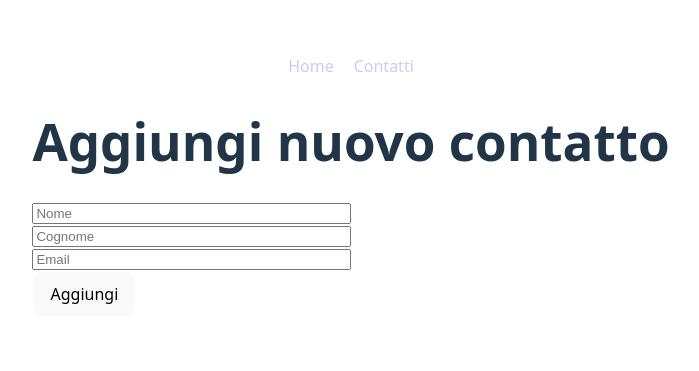
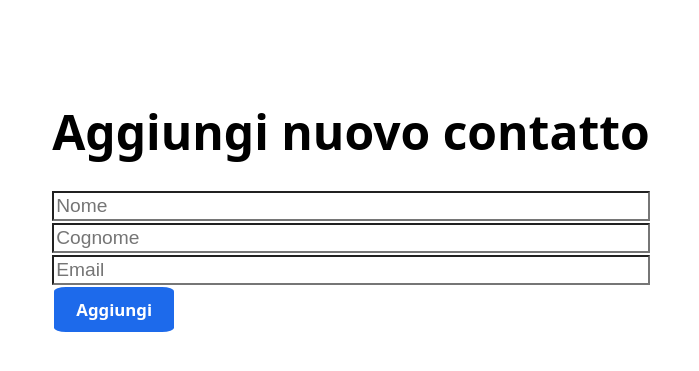
Before and after one commit to giuliadev95/Crud-app-Node.js-Express-SQL-Server-React., a React (Vite) app in the folder frontend/: page /nuovo-contatto in a window 1280 px wide. Shown: the part 215-586 px from the top of the page, without its empty margins (289-988 px from the left). Built offline with nearby package versions, Linux system fonts and the light colour scheme.

Commit message:
Fixed styles.

```diff
--- a/frontend/src/components/Fetch.jsx
+++ b/frontend/src/components/Fetch.jsx
@@ -73,7 +73,7 @@ const Fetch = () => {
             class="add-new-contact"
             onClick={ ()=> openForm()}
             >
-            Aggiungi +
+            + Nuovo
         </button>
         </div>
         {/** 2 */}
@@ -90,7 +90,7 @@ const Fetch = () => {
                 {filteredContacts.length > 0 ? (
                     filteredContacts.map((contact) => (
                         <tr key={contact.Id}>
-                            <th scope="row"> {contact.Nome}</th>
+                            <td> {contact.Nome}</td>
                             <td>{contact.Cognome}</td>
                             <td>{contact.Email}</td>
                             <td class="update-delete-btn-container">     {/** 2 */}
--- a/frontend/src/components/Update.jsx
+++ b/frontend/src/components/Update.jsx
@@ -123,12 +123,14 @@ const Update = () => {
                     id='new-surname'
                     value={newSurname}
                     onChange={e => setNewSurname(e.target.value)}
+                    placeholder={contact.Cognome}
                 />
                 <label htmlFor='new-email'>Email</label>
                 <input
                     id='new-email'
                     value={newEmail}
                     onChange={e => setNewEmail(e.target.value)}
+                    placeholder={contact.Email}
                 />
                 <button
                     type='submit'
--- a/frontend/src/pages/AddContact.jsx
+++ b/frontend/src/pages/AddContact.jsx
@@ -1,4 +1,4 @@
-import React, {useEffect} from "react";
+import {useEffect} from "react";
 import { useNavigate } from "react-router-dom";
 import '../styles/App.css';
 
@@ -72,7 +72,7 @@ const AddContact = ()=> {
                 <input type='text' name='nome' placeholder='Nome' required id="nome"/>
                 <input type='text' name='cognome' placeholder='Cognome' required id="cognome"/>
                 <input type='text' name='email' placeholder='Email' required id="email"/>
-                <button type="submit">Aggiungi</button>
+                <button type="submit" class='add'>Aggiungi</button>
             </form>
         </>
     )
--- a/frontend/src/styles/App.css
+++ b/frontend/src/styles/App.css
@@ -12,10 +12,17 @@ a {
 form {
   display:flex;
   flex-direction: column;
-  width: 50%;
+  width: 100%;
 }
 
-input{ margin-bottom:2px;}
+input{
+  margin-bottom:2px;
+  height: 1rem;
+  font-size: .8rem;
+  background-color: white;
+  color: black;
+  font-weight: 500;
+}
 
 button {
   width: 70px;
@@ -50,14 +57,23 @@ table {
 
 
 thead {
-  background-color: #263646;
+  background-color: #e6ebf1;
+  color: black;
+  font-weight: 700;
 }
 
-th,
+th {
+  border: 1px solid rgb(63, 78, 93);
+  padding: 8px 10px;
+  text-align: left;
+  font-weight: 700;
+}
+
 td {
   border: 1px solid rgb(63, 78, 93);
   padding: 8px 10px;
   text-align: left;
+  font-weight: 400;
 }
 
 .update-delete-btn-container {
--- a/frontend/src/styles/index.css
+++ b/frontend/src/styles/index.css
@@ -2,10 +2,11 @@
   font-family: system-ui, Avenir, Helvetica, Arial, sans-serif;
   line-height: 1.5;
   font-weight: 400;
+  font-size:1.5rem;
 
   color-scheme: light dark;
-  color: rgba(255, 255, 255, 0.87);
-  background-color: #242424;
+  color: white;
+  background-color: #15182e;
 
   font-synthesis: none;
   text-rendering: optimizeLegibility;
@@ -14,14 +15,18 @@
 }
 
 a {
+  font-size: 1rem;
   font-weight: 500;
-  color: #cbcdf0;
+  color: white;
   text-decoration: none;
 }
 a:hover {
-  color: #565cd5;
+
   font-weight: 700;
   text-shadow:2px solid #cbcdf0;
+  color: #cbcdf0;
+  border-color: white;
+  transform: scale(1.1);
 }
 
 body {
@@ -33,39 +38,63 @@ body {
 }
 
 h1 {
-  font-size: 3.2em;
+  font-size: 2em;
   line-height: 1.1;
 }
 
 button {
-  min-width: 100px;
-  border-radius: 8px;
+  min-width: 1rem;
+  border-radius: 20%;
   border: 1px solid transparent;
   padding: 0.6em 1.2em;
   font-size: 1em;
   font-weight: 500;
   font-family: inherit;
-  background-color: #1a1a1a;
+  background-color: #1d6aeb;
+  color: black;
   cursor: pointer;
   transition: border-color 0.25s;
+  transition: all 0.3s ease-in-out;
 }
+
+.contacts-field-container {
+  display: flex;
+  gap: 1rem;
+}
+
+button.add-new-contact, button.add{
+  font-size: .7rem;
+  font-weight: 700;
+  width: 5rem;
+  border-radius: 10%;
+  color: white;
+}
+
+
 button:hover {
-  border-color: #646cff;
+  border-color: white;
+  transform: scale(1.1);
 }
 button:focus,
 button:focus-visible {
   outline: 4px auto -webkit-focus-ring-color;
 }
 
+input.searchBar {
+  font-size: .7rem;
+  height: 1.5rem;
+  width: 10rem;
+}
+
 @media (prefers-color-scheme: light) {
   :root {
-    color: #213547;
+    color: black;
     background-color: #ffffff;
   }
   a:hover {
     color: #747bff;
   }
   button {
-    background-color: #f9f9f9;
+    background-color: #1d6aeb;
   }
 }
```
